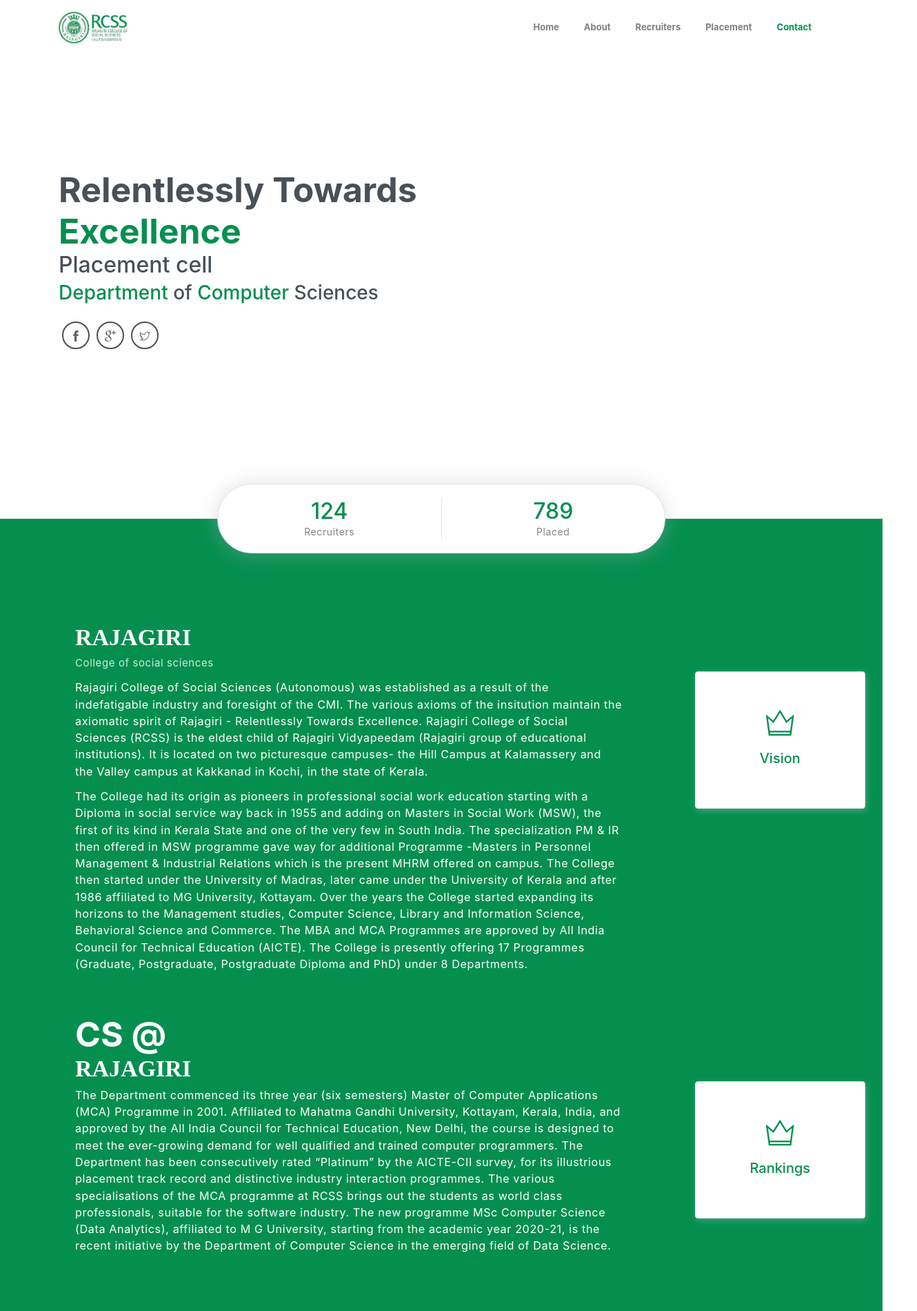
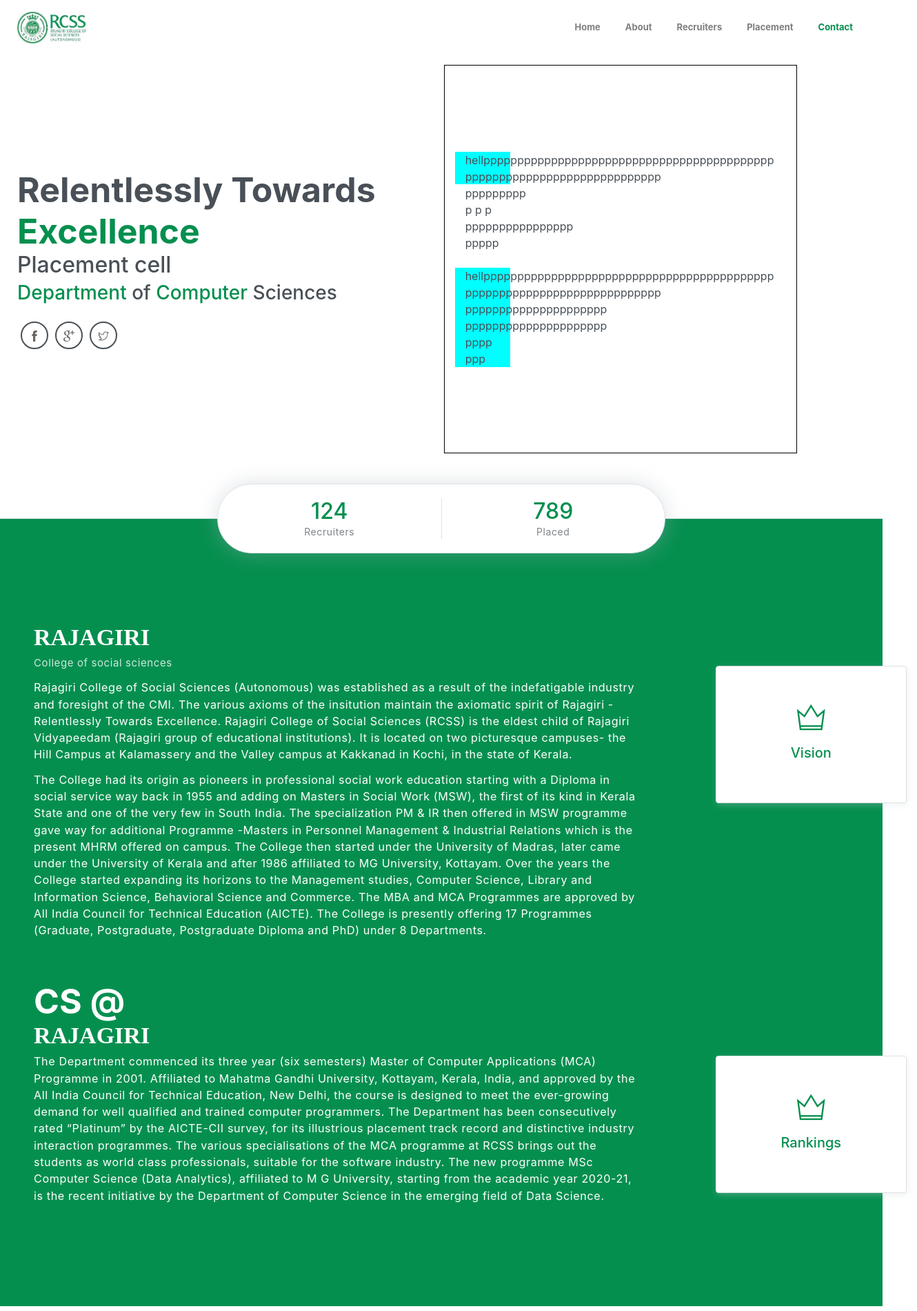
Before and after one commit to Rajagiri-cs-2022-2024/Placement_training_2k23, a website: page index.html in a window 1280 px wide. Shown: the top 1900 px of the page at 69% size, 1330 px wide, since content can reach past the window. Drawn offline with Linux system fonts and the light colour scheme.

Commit message:
grid update

```diff
--- a/index.html
+++ b/index.html
@@ -53,7 +53,7 @@
 
     <!-- Page Header -->
     <header class="header" id="home">
-        <div class="container">
+        <div class="container first" >
             <div class="infos">
                 <!-- <h6 class="subtitle">hello,I'm</h6> -->
                 <h6 class="title">Relentlessly Towards</h6>
@@ -74,9 +74,33 @@
                     <a class="social-item" href="javascript:void(0)"><i class="ti-twitter"></i></a>
                 </div>
             </div>
-            <!-- <div class="video pl-md-4 col-md-5">
-                hello
-            </div>      -->
+            <div class="container col-md-5 h-75 ml-auto align-items-center " id="imaages" style="border: 1px solid black;">
+               <div class="images">
+
+                    <div class="box col-md-2" style="background-color: aqua;max-height: 33.33%;">
+                    hellppppppppppppppppppppppppppppppppppppppppppp
+                    ppppppppppppppppppppppppppppp
+                    ppppppppp
+                    p
+                    p
+
+                    p
+                    pppppppppppppppp
+                    ppppp
+
+                 </div>
+                 <br>
+                 <div class="box col-md-2" style="background-color: aqua;">
+                    hellppppppppppppppppppppppppppppppppppppppppppp
+                    ppppppppppppppppppppppppppppp
+                    ppppppppppppppppppppp
+                    ppppppppppppppppppppp
+                    pppp
+                    ppp
+                 </div>
+
+               </div>
+            </div>
 
         </div>
 
--- a/public_html/assets/js/steller.js
+++ b/public_html/assets/js/steller.js
@@ -24,7 +24,7 @@
 
 			$('html, body').animate({
 				scrollTop: $(hash).offset().top
-			}, 700, function(){
+			}, 1400, function(){
 				window.location.hash = hash;
 			});
       	}
@@ -40,31 +40,31 @@
 	for (var i = 0; i < reveals.length; i++) {
 	  var windowHeight = window.innerHeight;
 	  var elementTop = reveals[i].getBoundingClientRect().top;
-	  var elementVisible = 412;
+	  var elementVisible = 400;
 
 	  if (elementTop < windowHeight - elementVisible) {
-		reveals[i].classList.add("active");
+		reveals[i].classList.add("activein");
 	  } else {
-		reveals[i].classList.remove("active");
+		reveals[i].classList.remove("activein");
 	  }
 	}
   }
 window.addEventListener("scroll", reveal);
 
 
-function revealup() {
-	var reveals = document.querySelectorAll(".reveal");
+// function revealup() {
+// 	var reveals = document.querySelectorAll(".revealup");
 
-	for (var i = 0; i < reveals.length; i++) {
-	  var windowHeight = window.innerHeight;
-	  var elementTop = reveals[i].getBoundingClientRect().top;
-	  var elementVisible = 150;
+// 	for (var i = 0; i < reveals.length; i++) {
+// 	  var windowHeight = window.innerHeight;
+// 	  var elementTop = reveals[i].getBoundingClientRect().top;
+// 	  var elementVisible = 150;
 
-	  if (elementTop < windowHeight - elementVisible) {
-		reveals[i].classList.add("active");
-	  } else {
-		reveals[i].classList.remove("active");
-	  }
-	}
-  }
-window.addEventListener("scroll", revealup);
+// 	  if (elementTop < windowHeight - elementVisible) {
+// 		reveals[i].classList.add("activein");
+// 	  } else {
+// 		reveals[i].classList.remove("activein");
+// 	  }
+// 	}
+//   }
+// window.addEventListener("scroll", revealup);
```
Also changed, not shown: public_html/assets/css/steller.css.
